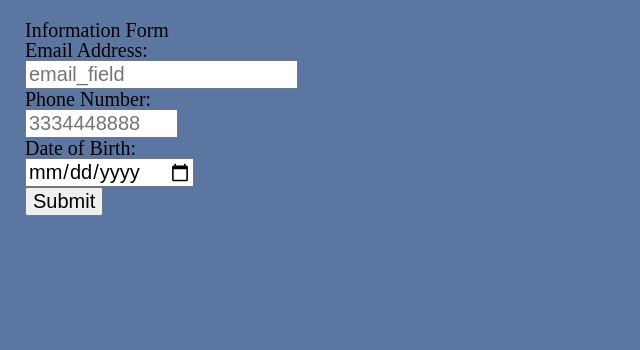
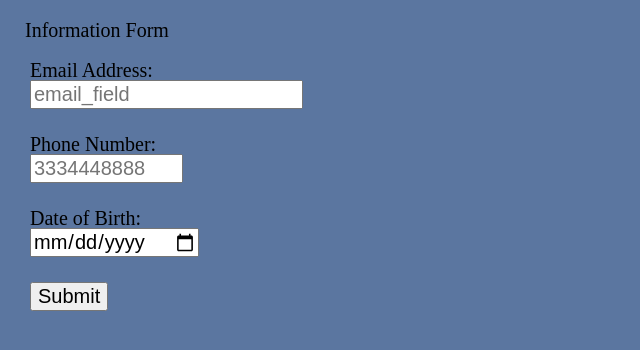
Before and after one commit to Hoizard/ITMD362-Lab2, a plain HTML site: page index.html in a window 1280 px wide. Shown: the whole page, without its empty margins (0-640 px from the left). Drawn offline with Linux system fonts and the light colour scheme.

Commit message:
Added padding for text for paragraphs

```diff
--- a/screen.css
+++ b/screen.css
@@ -228,6 +228,13 @@ body {
   background-color: #5b76a0;
 }
 
+p
+{
+  margin-top: 15px;
+  margin-bottom: 15px;
+  padding: 5px;
+}
+
 
 label, input {
   display: block;
```
